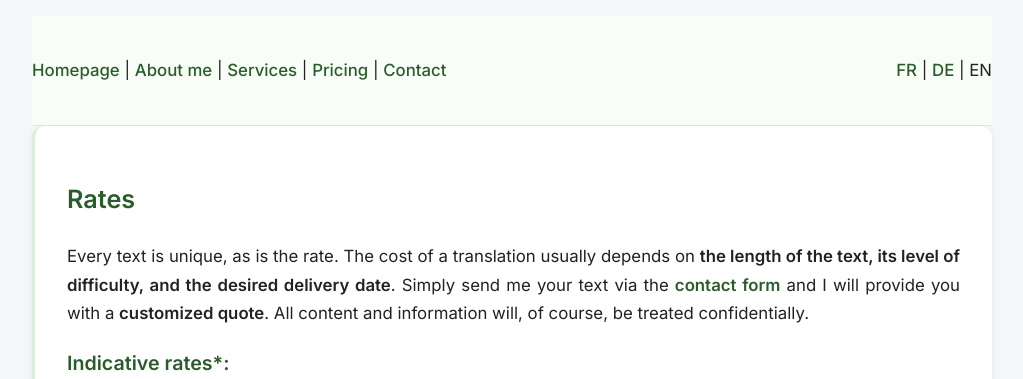
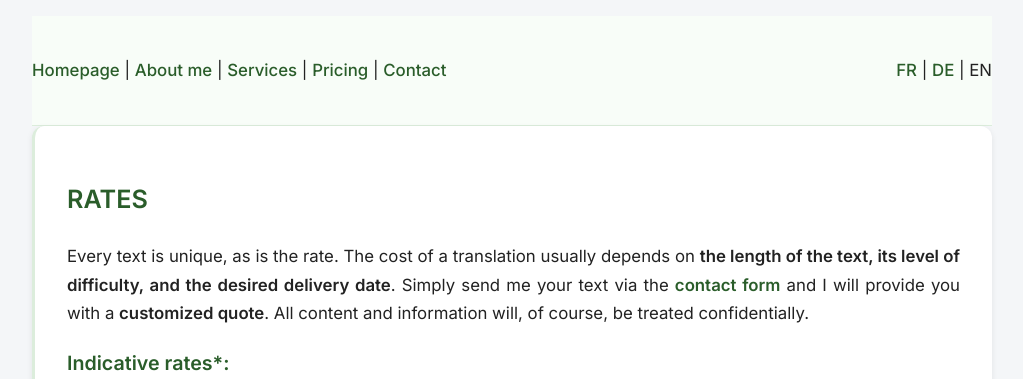
Before and after one commit to nneuhoff/traduction-translation-uebersetzung, a Jekyll site: the page built from en/pricing.md, in a window 1280 px wide. Shown: the top 379 px of the page, without its empty margins (128-1151 px from the left). Built offline with Jekyll 4.4.1, drawn with Linux system fonts in a browser that asks for light colours.

```diff
--- a/en/pricing.md
+++ b/en/pricing.md
@@ -4,7 +4,7 @@ title: "Pricing"
 lang: en
 ---
 
-## Rates
+## RATES
 
 Every text is unique, as is the rate. The cost of a translation usually depends on **the length of the text, its level of difficulty, and the desired delivery date**. Simply send me your text via the [**contact form**](https://nneuhoff.github.io/traduction-translation-uebersetzung/en/contact.html) and I will provide you with a **customized quote**. All content and information will, of course, be treated confidentially.
 
```
